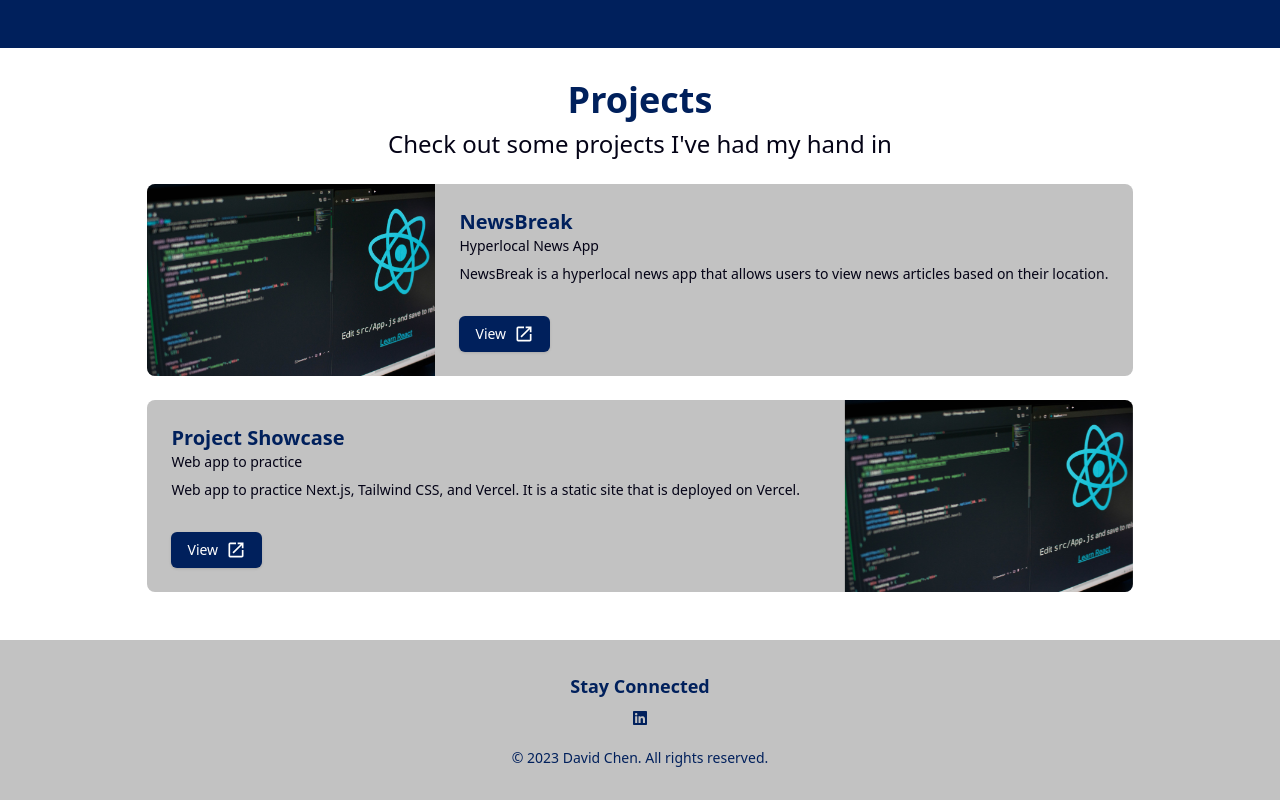
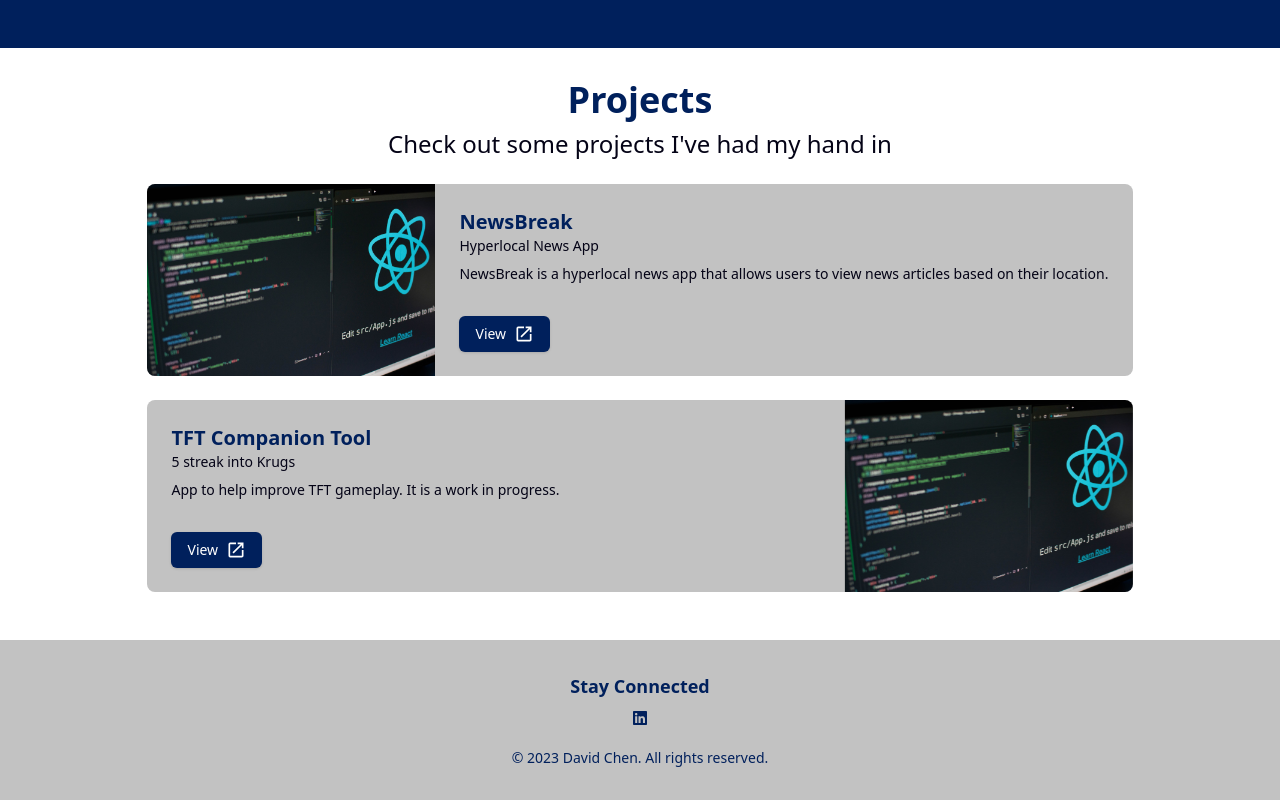
Before and after one commit to tailsx/tailsx.github.io, a Next.js app: page / in a window 1280 px wide. Shown: the part 752-1552 px from the top of the page. Built offline with nearby package versions, Linux system fonts and the light colour scheme.

Commit message:
fixing link

```diff
--- a/app/components/davidProjects.js
+++ b/app/components/davidProjects.js
@@ -17,10 +17,10 @@
     link: "https://www.newsbreak.com",
   },
   {
-    title: "Project Showcase",
-    subtitle: "Web app to practice",
-    desc: "Web app to practice Next.js, Tailwind CSS, and Vercel. It is a static site that is deployed on Vercel.",
-    link: "https://project-showcase-sigma.vercel.app/",
+    title: "TFT Companion Tool",
+    subtitle: "5 streak into Krugs",
+    desc: "App to help improve TFT gameplay. It is a work in progress.",
+    link: "https://project-showcase-sigma.vercel.app/tft",
   },
 ]
 
--- a/app/page.js
+++ b/app/page.js
@@ -23,6 +23,11 @@
       <section>
         <Projects />
       </section>
+      <section>
+        <div>
+
+        </div>
+      </section>
       {/*       <section className="bg-secondary px-2 py-4">
         <DavidFeatures />
       </section> */}
```
